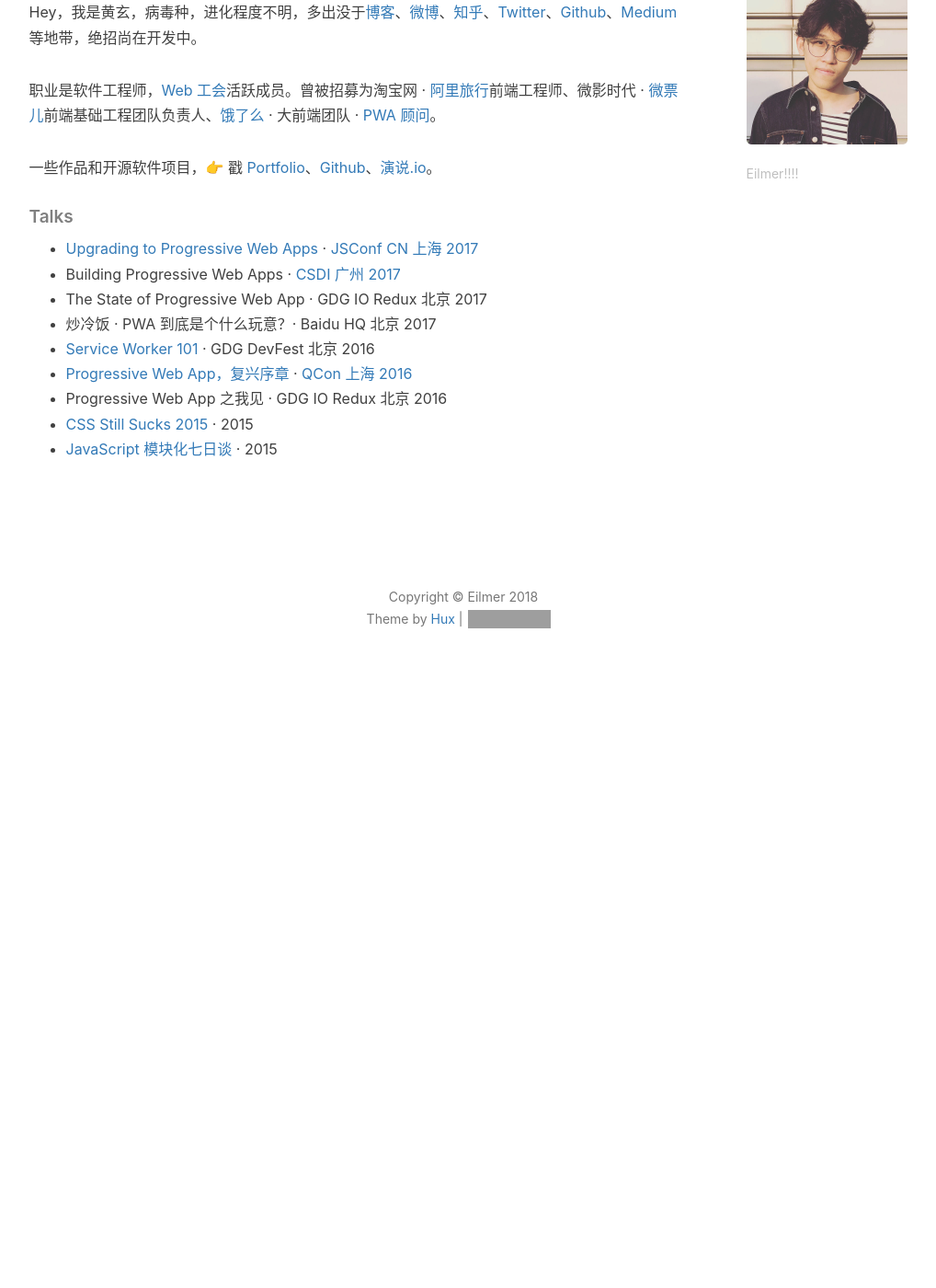
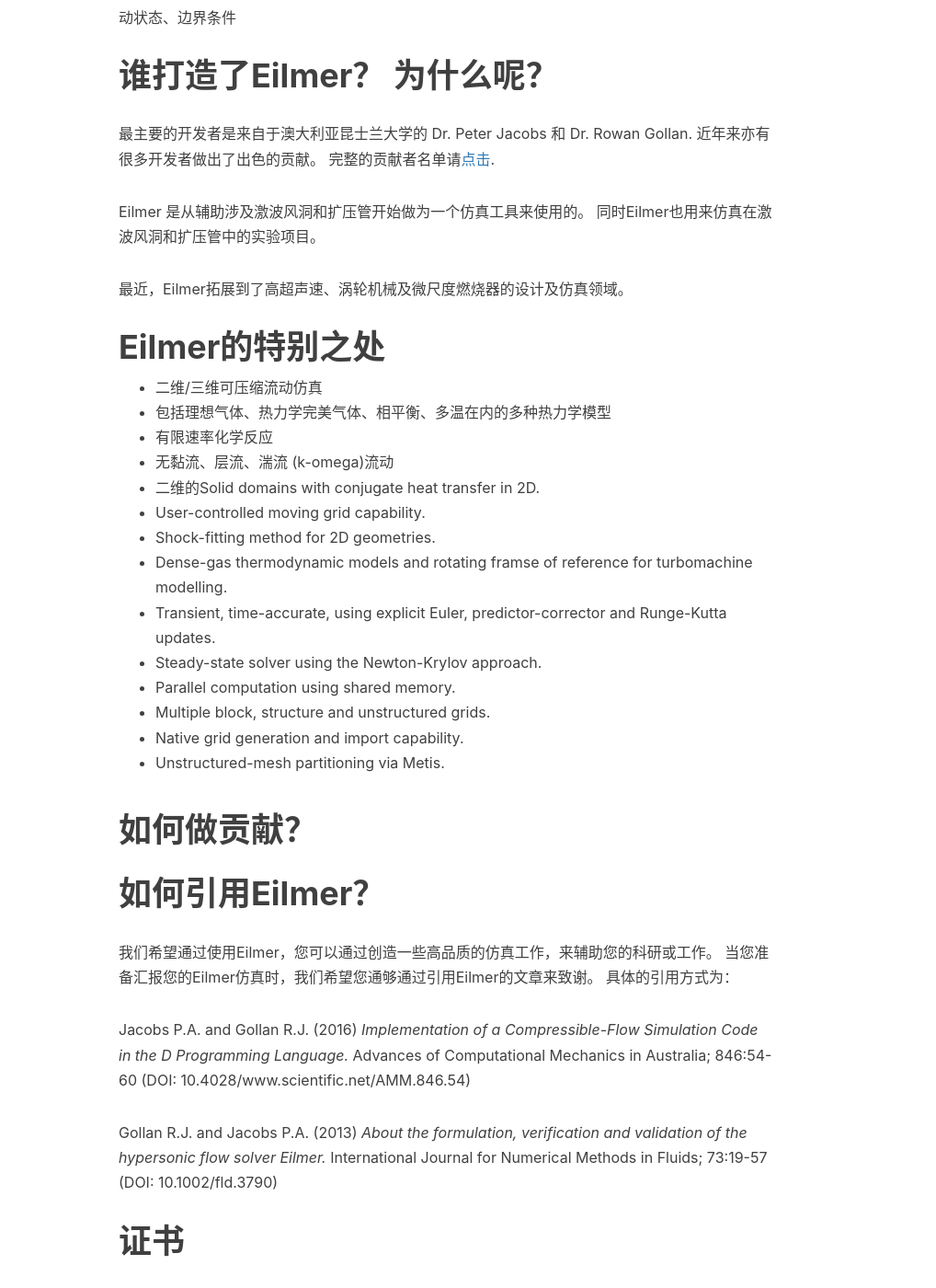
Before and after one commit to eilmerinchina/eilmerinchina.github.io, a Jekyll site: the page built from about.html, in a window 1280 px wide and 1400 px high, scrolled down 602 px. Shown: the whole window at 92% size, without its empty margins (136-1154 px from the left). Built offline with Jekyll 4.4.1, drawn with Linux system fonts in a browser that asks for light colours; nearby versions of some CDN libraries; comment, search, counter and statistics services are not loaded; before the commit the page ends 1379 px from its top, so only the background shows below that; some of the changed text lies outside the part shown; grey boxes are pictures that could not be loaded.

Commit message:
Tidy up the website, and post the first post to the repository.

```diff
--- a/_config.yml
+++ b/_config.yml
@@ -45,10 +45,20 @@ markdown: kramdown
 kramdown:
   input: GFM                            # use Github Flavored Markdown !important
 
+# Defaults for posts
+defaults:
+  -
+    scope:
+      path: ""
+      type: "posts"
+    values:
+      layout: "post"
+      author: "Janry" # 你的名字
+      header-img: "img/BNE_city_1.jpg" # We don't want posts without a header image, that whould mean white on white
 
 
 # Disqus settings
-disqus_username: hux
+disqus_username: false
 
 # Netease setttings
 netease_comment: false
@@ -60,15 +70,15 @@ netease_comment: false
 # ba_track_id: [your track id]
 
 # Google Analytics
-ga_track_id: 'UA-49627206-1'            # Format: UA-xxxxxx-xx
-ga_domain: huangxuan.me
+#ga_track_id: 'UA-49627206-1'            # Format: UA-xxxxxx-xx
+#ga_domain: huangxuan.me
 
 
 
 # Sidebar settings
-sidebar: true                           # whether or not using Sidebar.
-sidebar-about-description: "Eilmer!!!!"
-sidebar-avatar: /img/avatar-hux.jpg      # use absolute URL, seeing it's used in both `/` and `/about/`
+sidebar: false                           # whether or not using Sidebar.
+sidebar-about-description: "Eilmer in China"
+#sidebar-avatar: /img/avatar-hux.jpg      # use absolute URL, seeing it's used in both `/` and `/about/`
 
 
 
@@ -96,27 +106,6 @@ service-worker: true
 #        title: "前端外刊评论",
 #        href: "http://qianduan.guru/"
 #    },{
-#        title: "天镶的博客",
-#        href: "http://lingyu.wang/"
-#    },{
-#        title: "Luke 的自留地",
-#        href: "http://hmqk1995.github.io"
-#    },{
-#        title: "Ebn's Blog",
-#        href: "http://ebnbin.com/"
-#    },{
-#        title: "SmdCn's Blog",
-#        href: "http://blog.smdcn.net"
-#    },{
-#        title: "David's Game",
-#        href: "https://www.ruoyaowu.com/"
-#    },{
-#        title: "DHong Say",
-#        href: "http://dhong.co"
-#    },{
-#        title: "尹峰以为",
-#        href: "http://ingf.github.io/"
-#    },{
 #        title: "解旻的博客",
 #        href: "http://xieminis.me/"
 #    }
--- a/_includes/about/en.md
+++ b/_includes/about/en.md
@@ -1,33 +1,62 @@
 
+# What does Eilmer do
 
-> Yet another man.
-
-
-Hi, I am *@huxpro* (Huang, Xuan), a software engineer & a designer. I previously worked as Web Front-End Engineer at [Alibaba Trip](https://www.alitrip.com/); Web Front-End Infrastructure Team Lead at [Wepiao.com](https://www.crunchbase.com/organization/wepiao#/entity); And [Invited Consultant on PWA]((https://medium.com/elemefe/upgrading-ele-me-to-progressive-web-app-2a446832e509)) at [Ele.me](https://github.com/elemefe/).
-
-I studied Digital Media Art and graduated from [Communication University of China](https://en.wikipedia.org/wiki/Communication_University_of_China) by 2016, and am studying Computer Science at [Rochester Institute of Technology](https://en.wikipedia.org/wiki/Rochester_Institute_of_Technology) from 2017.
-
-
-##### Talks
-
-- [Upgrading to Progressive Web Apps][9] · [JSConf China Shanghai 2017](http://2017.jsconf.cn/)
-- Building Progressive Web Apps · [CSDI Guangzhou 2017](http://www.csdisummit.com/)
-- The State of Progressive Web App · GDG IO Redux Beijing 2017
-- PWA Rehashing · Baidu HQ Beijing 2017
-- [Service Worker 101][5] · GDG DevFest Beijing 2016
-- [Progressive Web Apps][4] · QCon Shanghai 2016
-- Progressive Web App in my POV · GDG IO Redux Beijing 2016
-- [CSS Still Sucks 2015][2] · 2015
-- [JavaScript Modularization Journey][1] · 2015
+The Eilmer code is a program for the numerical simulation of transient, compressible gas flows in two and three dimensions. This program answers the “What if … ?” type of question where you will set up a flow situation by defining the spatial domain in which the gas moves, set an initial gas state throughout this domain, specify boundary condition constraints to the edges of the domain and then let the gas flow evolve according to the rules of gas dynamics
 
 
 
-[1]: //huangxuan.me/2015/07/09/js-module-7day/
-[2]: //huangxuan.me/2015/12/28/css-sucks-2015/
-[3]: //huangxuan.me/2016/06/05/pwa-in-my-pov/
-[4]: //huangxuan.me/2016/10/20/pwa-qcon2016/
-[5]: //huangxuan.me/2016/11/20/sw-101-gdgdf/
-[6]: https://yanshuo.io/assets/player/?deck=58ac8598b123db0067292f92 "PWA Rehashing"
-[7]: https://yanshuo.io/assets/player/?deck=593ad6fbfe88c2006a0a0d6d "The State of PWA"
-[8]: https://yanshuo.io/assets/player/?deck=594d673d570c357d0698a950 "Building PWA"
-[9]: //huangxuan.me/jsconfcn2017/
+# Who built Eilmer, and why
+
+The principal developers of Eilmer are Peter Jacobs and Rowan Gollan, both at the University of Queensland. There have been many contributors to the project over the years. The complete list of contributors is available [here](http://cfcfd.mechmining.uq.edu.au/eilmer/contributors/).
+
+Eilmer began life as a tool to simulate and aid in the of design shock tunnels and expansion tubes. It has also been applied to the analysis of the experiments undertaken in shock tunnels and expansion tubes.
+
+More recently, Eilmer is being used in the simulation and design of hypersonic inlets, turbomachinery and microcombustors.
+
+
+# Features
+
+* 2D/3D compressible flow simulation
+* Gas models include ideal, thermally perfect, equilibrium, multi-temperature
+* Finite-rate chemistry
+* Inviscid, laminar, turbulent (k-omega) flows.
+* Solid domains with conjugate heat transfer in 2D.
+* User-controlled moving grid capability.
+* Shock-fitting method for 2D geometries.
+* Dense-gas thermodynamic models and rotating framse of reference for turbomachine modelling.
+* Transient, time-accurate, using explicit Euler, predictor-corrector and Runge-Kutta updates.
+* Steady-state solver using the Newton-Krylov approach.
+* Parallel computation using shared memory.
+* Multiple block, structure and unstructured grids.
+* Native grid generation and import capability.
+* Unstructured-mesh partitioning via Metis.
+
+# How can you contribute
+
+* By using the code and giving us feedback on your simulations and results.
+* By giving us feedback on the documentation.
+* By contributing source code. The complete repository is available on bitbucket: [https://bitbucket.org/cfcfd/dgd](https://bitbucket.org/cfcfd/dgd)
+
+# How to cite
+We hope that by using Eilmer you are able to produce some high quality simulations that aid your work. When it comes time to report the results of your Eilmer simulations to others, we ask that you acknowledge our work by citing our papers on the Eilmer code:
+
+Jacobs P.A. and Gollan R.J. (2016)
+<cite>Implementation of a Compressible-Flow Simulation Code in the D Programming Language.</cite>
+Advances of Computational Mechanics in Australia; 846:54-60
+(DOI: 10.4028/www.scientific.net/AMM.846.54)
+
+
+
+Gollan R.J. and Jacobs P.A. (2013)
+<cite>About the formulation, verification and validation of the hypersonic flow solver Eilmer.</cite>
+International Journal for Numerical Methods in Fluids; 73:19-57
+(DOI: 10.1002/fld.3790)
+
+
+
+
+# License
+
+For the source code, we use the GNU General Public License 3. Please see the file <code>gpl.txt</code> in the source tree.
+
+For the documentation, such as this website, we use the Creative Commons Attribution-ShareAlike 4.0 International License.
--- a/_includes/about/zh.md
+++ b/_includes/about/zh.md
@@ -1,31 +1,59 @@
-> 写写代码，做做设计，
-> 离开世界之前，一切都是过程。
+# Eilmer 可以用来...
 
-Hey，我是黄玄，病毒种，进化程度不明，多出没于[博客](https://huangxuan.me)、[微博](weibo.com/huxpro)、[知乎](https://www.zhihu.com/people/huxpro/pins/posts)、[Twitter](https://twitter.com/Huxpro/)、[Github](http://github.com/huxpro)、[Medium](https://medium.com/@Huxpro) 等地带，绝招尚在开发中。
-
-职业是软件工程师，[Web 工会](https://medium.com/ben-and-dion/team-web-3315aa447fb2#.359a9c6cl)活跃成员。曾被招募为淘宝网 · [阿里旅行](http://alitrip.com)前端工程师、微影时代 · [微票儿](http://www.wepiao.com/?r=movie)前端基础工程团队负责人、[饿了么](https://ele.me/) · 大前端团队 · [PWA 顾问](https://medium.com/elemefe/upgrading-ele-me-to-progressive-web-app-2a446832e509)。
-
-一些作品和开源软件项目，👉 戳 [Portfolio](/portfolio)、[Github](http://github.com/huxpro)、[演说.io](http://https://zhuanlan.zhihu.com/p/21280918)。
+Eilmer 是用来对二维或三维瞬态可压缩流动进行数值仿真的代码库。
+您可以通过给定计算域、初始流动状态、边界条件
 
 
-##### Talks
 
-- [Upgrading to Progressive Web Apps][9] · [JSConf CN 上海 2017](http://2017.jsconf.cn/)
-- Building Progressive Web Apps · [CSDI 广州 2017](http://www.csdisummit.com/)
-- The State of Progressive Web App · GDG IO Redux 北京 2017
-- 炒冷饭 · PWA 到底是个什么玩意？· Baidu HQ 北京 2017
-- [Service Worker 101][5] · GDG DevFest 北京 2016
-- [Progressive Web App，复兴序章][4] · [QCon 上海 2016](http://2016.qconshanghai.com/presentation/3111)
-- Progressive Web App 之我见 · GDG IO Redux 北京 2016
-- [CSS Still Sucks 2015][2] · 2015
-- [JavaScript 模块化七日谈][1] · 2015
 
-[1]: //huangxuan.me/2015/07/09/js-module-7day/
-[2]: //huangxuan.me/2015/12/28/css-sucks-2015/
-[3]: //huangxuan.me/2016/06/05/pwa-in-my-pov/
-[4]: //huangxuan.me/2016/10/20/pwa-qcon2016/
-[5]: //huangxuan.me/2016/11/20/sw-101-gdgdf/
-[6]: https://yanshuo.io/assets/player/?deck=58ac8598b123db0067292f92 "PWA Rehashing"
-[7]: https://yanshuo.io/assets/player/?deck=593ad6fbfe88c2006a0a0d6d "The State of PWA"
-[8]: https://yanshuo.io/assets/player/?deck=594d673d570c357d0698a950 "Building PWA"
-[9]: //huangxuan.me/jsconfcn2017/
+# 谁打造了Eilmer？ 为什么呢？
+最主要的开发者是来自于澳大利亚昆士兰大学的 Dr. Peter Jacobs 和 Dr. Rowan Gollan.
+近年来亦有很多开发者做出了出色的贡献。
+完整的贡献者名单请[点击](http://cfcfd.mechmining.uq.edu.au/eilmer/contributors/).
+
+Eilmer 是从辅助涉及激波风洞和扩压管开始做为一个仿真工具来使用的。
+同时Eilmer也用来仿真在激波风洞和扩压管中的实验项目。
+
+最近，Eilmer拓展到了高超声速、涡轮机械及微尺度燃烧器的设计及仿真领域。
+
+# Eilmer的特别之处
+* 二维/三维可压缩流动仿真
+* 包括理想气体、热力学完美气体、相平衡、多温在内的多种热力学模型
+* 有限速率化学反应
+* 无黏流、层流、湍流 (k-omega)流动
+* 二维的Solid domains with conjugate heat transfer in 2D.
+* User-controlled moving grid capability.
+* Shock-fitting method for 2D geometries.
+* Dense-gas thermodynamic models and rotating framse of reference for turbomachine modelling.
+* Transient, time-accurate, using explicit Euler, predictor-corrector and Runge-Kutta updates.
+* Steady-state solver using the Newton-Krylov approach.
+* Parallel computation using shared memory.
+* Multiple block, structure and unstructured grids.
+* Native grid generation and import capability.
+* Unstructured-mesh partitioning via Metis.
+
+
+# 如何做贡献？
+
+
+# 如何引用Eilmer？
+
+我们希望通过使用Eilmer，您可以通过创造一些高品质的仿真工作，来辅助您的科研或工作。
+当您准备汇报您的Eilmer仿真时，我们希望您通够通过引用Eilmer的文章来致谢。
+具体的引用方式为：
+
+Jacobs P.A. and Gollan R.J. (2016)
+<cite>Implementation of a Compressible-Flow Simulation Code in the D Programming Language.</cite>
+Advances of Computational Mechanics in Australia; 846:54-60
+(DOI: 10.4028/www.scientific.net/AMM.846.54)
+
+Gollan R.J. and Jacobs P.A. (2013)
+<cite>About the formulation, verification and validation of the hypersonic flow solver Eilmer.</cite>
+International Journal for Numerical Methods in Fluids; 73:19-57
+(DOI: 10.1002/fld.3790)
+
+
+# 证书
+For the source code, we use the GNU General Public License 3. Please see the file <code>gpl.txt</code> in the source tree.
+
+For the documentation, such as this website, we use the Creative Commons Attribution-ShareAlike 4.0 International License.
--- a/index.html
+++ b/index.html
@@ -1,6 +1,6 @@
 ---
 layout: page
-description: "一生想做浪漫极客"
+description: "An open source compressible flow simulation tool, built in the D programming language."
 ---
 
 {% for post in paginator.posts %}
```
Also changed, not shown: _posts/2014-01-29-hello-2015.markdown (deleted, +0 -80 lines), img/in-post/forcify.jpg (deleted), img/in-post/open-source-license.png (deleted), img/in-post/post-c-u-ali-079717.png (deleted), img/in-post/post-c-u-ali-memo.jpg (deleted), img/in-post/post-c-u-ali-team.png (deleted), img/in-post/post-kuaidi-1.jpg (deleted), img/in-post/post-kuaidi-2.jpg (deleted), img/in-post/post-metro-panorama.jpg (deleted), img/in-post/post-metro-real.jpg (deleted), img/in-post/post-metro-ui.jpg (deleted).
